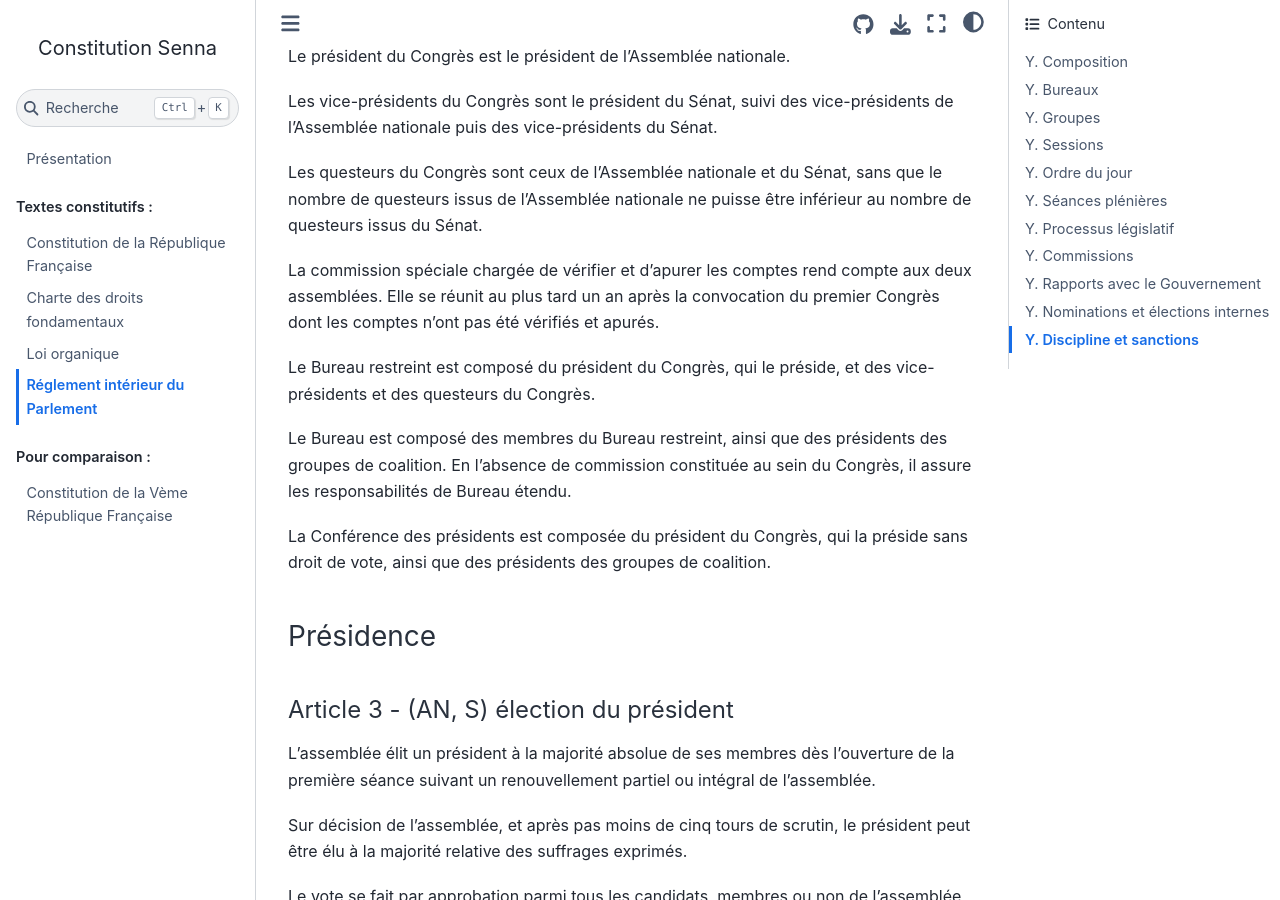
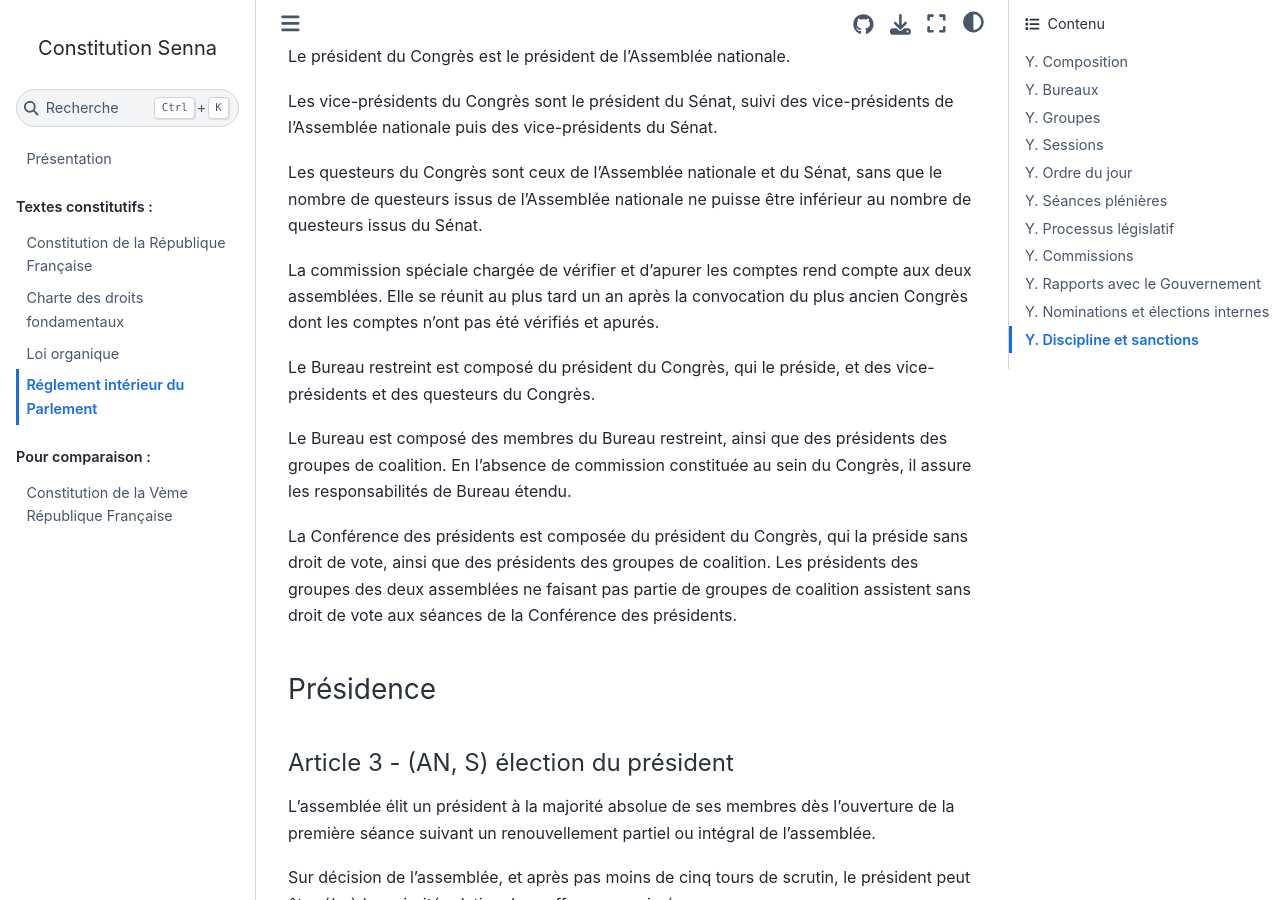
Before and after one commit to Gouvernathor/senna, a Sphinx documentation site: the page built from source/reglement_interieur.rst, in a window 1280 px wide and 900 px high, scrolled down 904 px. Built offline with Sphinx 7.4.7 and the Sphinx Book theme 1.1.4, drawn with Linux system fonts in a browser that asks for light colours; some of the changed text lies outside the part shown.

Commit message:
Reformulations et ajouts aux articles existants du réglement

```diff
--- a/source/reglement_interieur.rst
+++ b/source/reglement_interieur.rst
@@ -188,13 +188,13 @@
 
 Les questeurs du Congrès sont ceux de l'Assemblée nationale et du Sénat, sans que le nombre de questeurs issus de l'Assemblée nationale ne puisse être inférieur au nombre de questeurs issus du Sénat.
 
-La commission spéciale chargée de vérifier et d'apurer les comptes rend compte aux deux assemblées. Elle se réunit au plus tard un an après la convocation du premier Congrès dont les comptes n'ont pas été vérifiés et apurés.
+La commission spéciale chargée de vérifier et d'apurer les comptes rend compte aux deux assemblées. Elle se réunit au plus tard un an après la convocation du plus ancien Congrès dont les comptes n'ont pas été vérifiés et apurés.
 
 Le Bureau restreint est composé du président du Congrès, qui le préside, et des vice-présidents et des questeurs du Congrès.
 
 Le Bureau est composé des membres du Bureau restreint, ainsi que des présidents des groupes de coalition. En l'absence de commission constituée au sein du Congrès, il assure les responsabilités de Bureau étendu.
 
-La Conférence des présidents est composée du président du Congrès, qui la préside sans droit de vote, ainsi que des présidents des groupes de coalition.
+La Conférence des présidents est composée du président du Congrès, qui la préside sans droit de vote, ainsi que des présidents des groupes de coalition. Les présidents des groupes des deux assemblées ne faisant pas partie de groupes de coalition assistent sans droit de vote aux séances de la Conférence des présidents.
 
 Présidence
 ==========
@@ -243,7 +243,7 @@
 
 La démission, le décès, la destitution, et le renouvellement partiel ou intégral de l'assemblée, ainsi que la perte de mandat parlementaire lorsque le président est membre de l'assemblée, mettent fin aux fonctions de président et de vice-président.
 
-Une motion de destitution du président ou d'un vice-président est déposée par un ou plusieurs groupes parlementaires dont l'effectif réuni rassemble au moins un cinquième des membres de l'assemblée. Les séances dédiées à son examen ne peuvent être présidées par la cible de la motion.
+Une motion de destitution du président ou d'un vice-président est déposée par un ou plusieurs groupes parlementaires dont l'effectif réuni rassemble au moins un cinquième des membres de l'assemblée. Les séances dédiées à son examen ne peuvent être présidées par la cible de la motion. Une motion défaite en séance ne peut être déposée par les mêmes groupes dans la même session, sauf lorsque leur effectif réuni rassemble la majorité absolue des membres de l'assemblée.
 
 En cas de démission du président, l'élection peut prendre place dès l'annonce de la démission. La démission prend effet à compter de l'élection du nouveau président.
 
@@ -315,7 +315,7 @@
 
 .. article:: (AN, S) création des groupes parlementaires
 
-Les membres de l'assemblée peuvent se regrouper par affinité politique. Aucun groupe de peut comprendre moins d'un trentième des membres de l'assemblée. Cependant, cette limite peut être réhaussée par le Bureau afin qu'il ne puisse pas exister plus de douze groupes au sein de l'assemblée. Chaque membre de l'assemblée ne peut faire partie que d'un seul groupe.
+Les membres de l'assemblée peuvent se regrouper par affinité politique. Chaque membre de l'assemblée ne peut faire partie que d'un seul groupe. Aucun groupe de peut comprendre moins d'un trentième des membres de l'assemblée. Cependant, cette limite peut être réhaussée par le Bureau afin de limiter le nombre de groupes,sans qu'il puisse être fait obstacle à la création d'au moins douze groupes au sein de l'assemblée.
 
 Les groupes se constituent en remettant au Bureau restreint ou, après le renouvellement de l'assemblée, au président, une déclaration écrite signée par leurs membres, accompagnée du nom du président du groupe. Ces documents sont publiés au Journal officiel.
 
@@ -339,7 +339,7 @@
 
 (AN, S) Les groupes parlementaires sont constitués sous forme d'association, présidée par le président du groupe et composée des membres du groupe.
 
-(C) Les groupes de coalition sont constitués sous forme d'association, présidée par le président du groupe de coalition et composée des groupes qui la constituent.
+\ (C) Les groupes de coalition sont constitués sous forme d'association, présidée par le président du groupe de coalition et composée des groupes qui la constituent.
 
 Ils peuvent assurer leur service intérieur par un secrétariat administratif dont ils règlent eux-mêmes le recrutement et le mode de rétribution.
 
@@ -349,7 +349,7 @@
 
 (AN, S) Les modifications à la composition d'un groupe sont portées à la connaissance du Bureau restreint de l'assemblée sous la signature du membre intéressé s'il s'agit d'une démission, sous la signature du président du groupe s'il s'agit d'une radiation et sous la double signature du député et du président du groupe s'il s'agit d'une adhésion.
 
-(C) Les modifications à la composition d'un groupe sont portées à la connaissance du Bureau restreint du Congrès sous la signature du président du groupe de l'Assemblée nationale ou du Sénat concerné.
+\ (C) Les modifications à la composition d'un groupe sont portées à la connaissance du Bureau restreint du Congrès sous la signature du président du groupe concerné de l'Assemblée nationale ou du Sénat.
 
 Elles sont publiées au Journal officiel.
 
```
